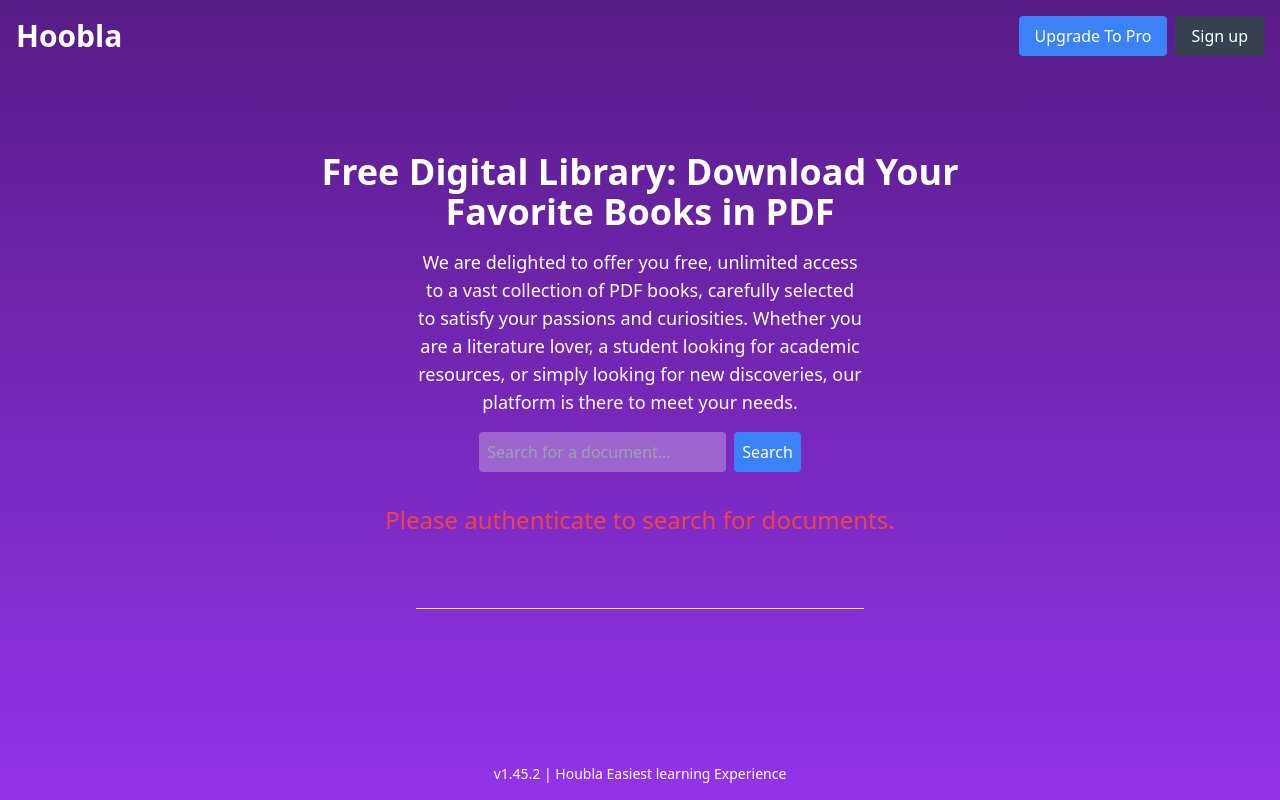
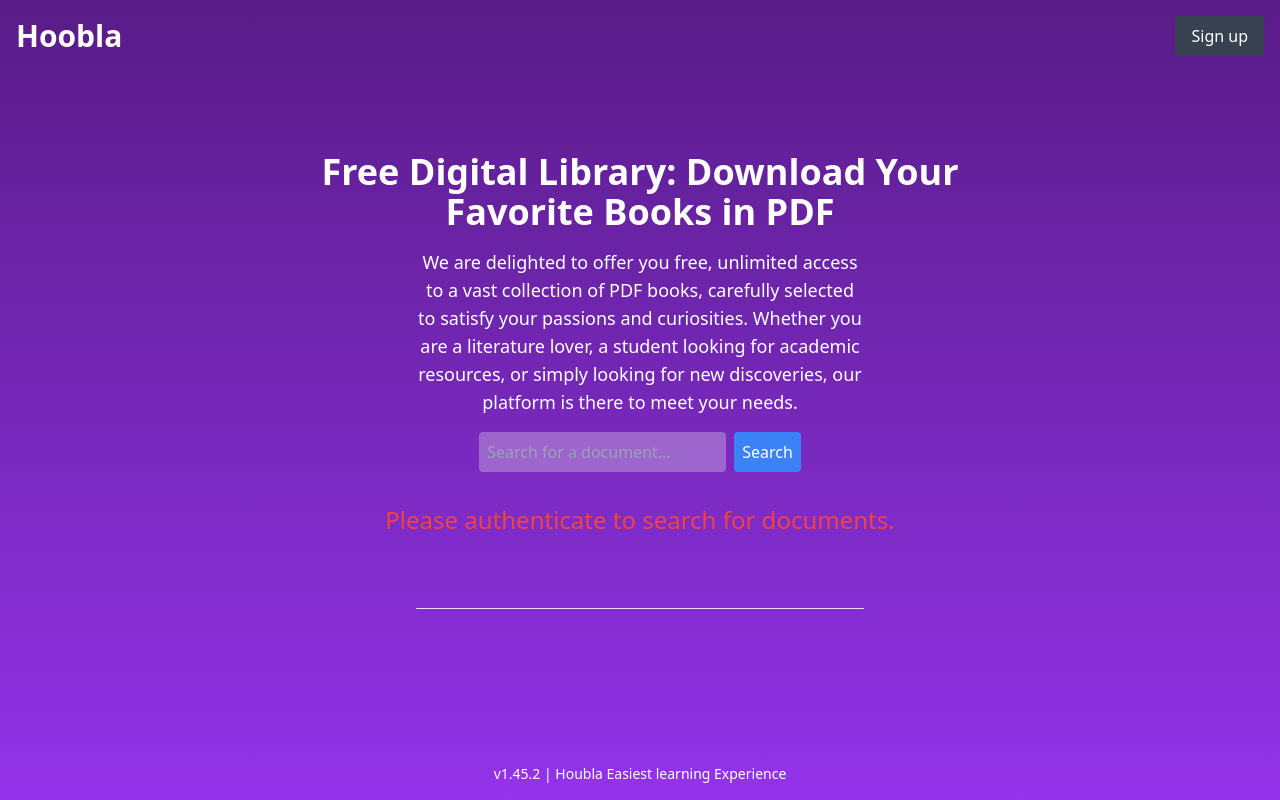
Before and after one commit to Gamus13/houbla, a React (Create React App) app in the folder frontend/: page / in a window 1280 px wide. Built offline with nearby package versions, Linux system fonts and the light colour scheme.

Commit message:
add the version 5 of frontend

```diff
--- a/frontend/src/components/Navbar.jsx
+++ b/frontend/src/components/Navbar.jsx
@@ -8,7 +8,7 @@
       <header className="flex justify-between items-center w-full p-4">
         <h1 className="text-3xl font-bold">Hoobla</h1>
         <div>
-          <button className="bg-blue-500 px-4 py-2 rounded">Upgrade To Pro</button>
+
           <button className="bg-gray-700 px-4 py-2 rounded ml-2">Sign up</button>
         </div>
       </header>
--- a/frontend/src/contexts/AuthContext.jsx
+++ b/frontend/src/contexts/AuthContext.jsx
@@ -1,5 +1,3 @@
-
-
 
 import React, { createContext, useContext, useState, useEffect } from 'react';
 
```
Also changed, not shown: frontend/public/images/téléchargement.jfif (added).
